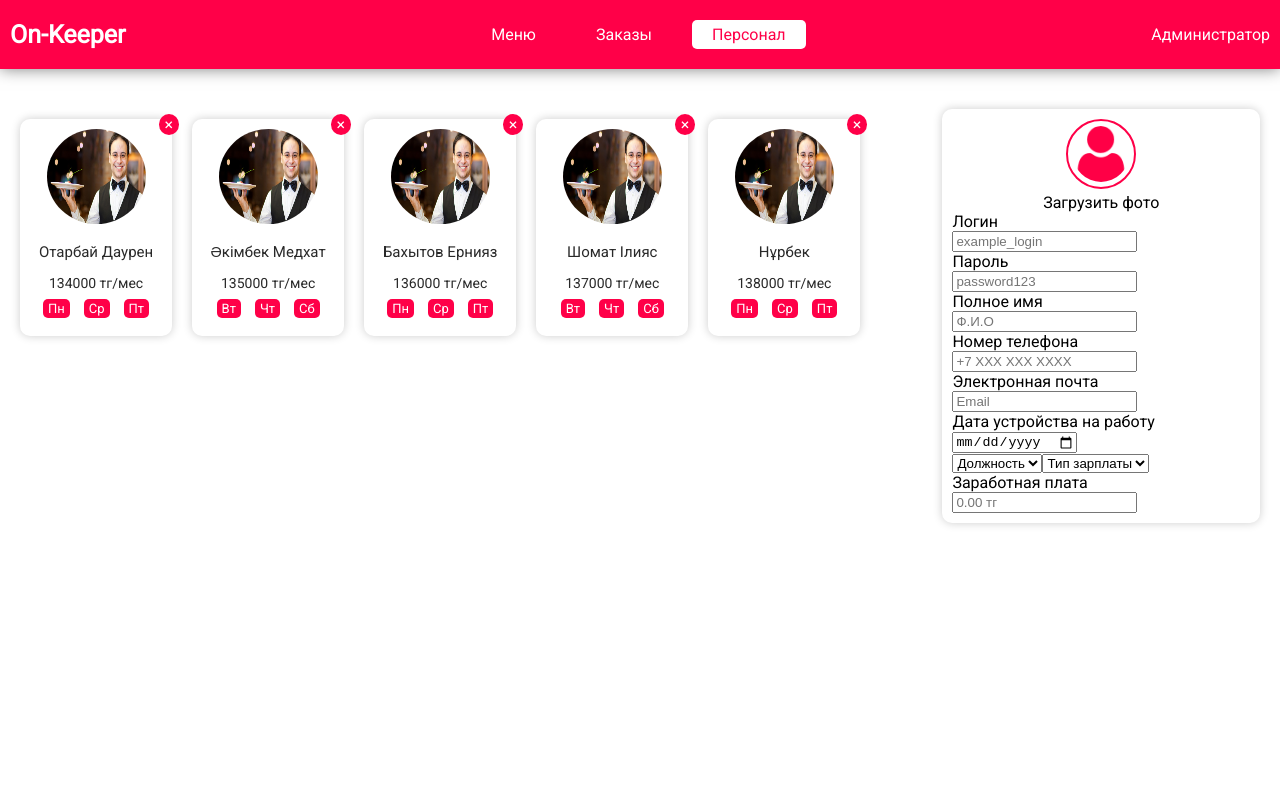
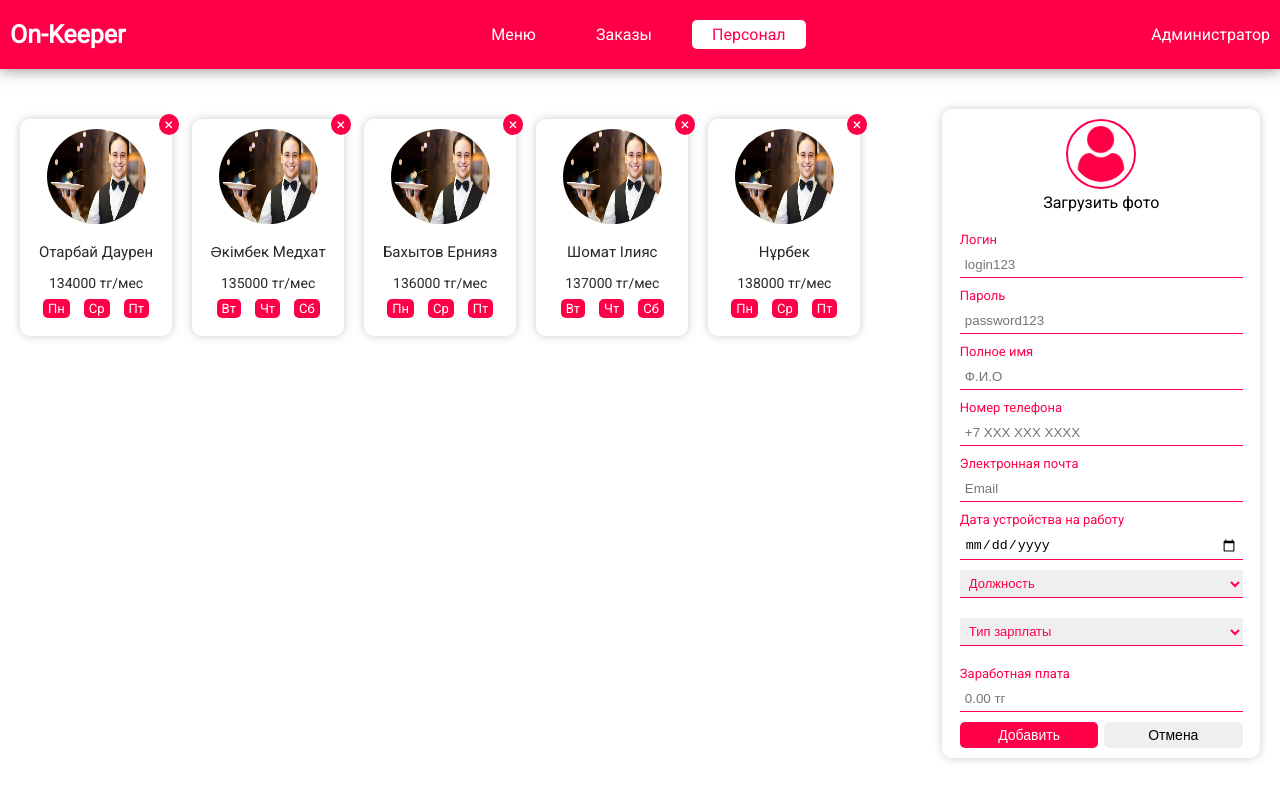
Before and after one commit to Medkhat/onkeeper, a React (Create React App) app: page /personal in a window 1280 px wide. Built offline with nearby package versions, Linux system fonts and the light colour scheme.

Commit message:
Onkeeper App

```diff
--- a/src/components/personal/Personal.module.css
+++ b/src/components/personal/Personal.module.css
@@ -78,6 +78,7 @@
 }
 .upload_img {
   text-align: center;
+  margin-bottom: 20px;
 }
 .upload_img img {
   width: 70px;
@@ -90,6 +91,63 @@
   border-radius: 10px;
   box-shadow: 0 0 10px 0 rgba(0, 0, 0, 0.2);
   margin-right: 10px;
+}
+.form_input {
+  width: 95%;
+  margin: 0 auto 10px auto;
+}
+.form_select {
+  display: block;
+  width: 95%;
+  margin: 0 auto 20px auto;
+  padding: 5px;
+  border: none;
+  outline: none;
+  color: #ff0048;
+  cursor: pointer;
+  font-size: 13px;
+  border-bottom: 1px solid #ff0048;
+}
+.form_input label {
+  display: block;
+  color: #ff0048;
+  cursor: pointer;
+  font-size: 13px;
+}
+.form_input input {
+  margin-top: 5px;
+  width: 100%;
+  padding: 5px;
+  border: none;
+  border-bottom: 1px solid #ff0048;
+  outline: none;
+}
+.form_btn {
+  width: 95%;
+  margin: 10px auto 0 auto;
+  display: flex;
+  display: -webkit-flex;
+  display: -ms-flexbox;
+  justify-content: space-between;
+  align-items: center;
+}
+.form_btn button {
+  width: 49%;
+  border: none;
+  font-size: 14px;
+  padding: 5px;
+  border-radius: 5px;
+  cursor: pointer;
+}
+.form_btn button:hover {
+  box-shadow: 0 0 10px 0 rgba(0, 0, 0, 0.2);
+}
+.form_btn button:focus {
+  outline: none;
+}
+.add {
+  background-color: #ff0048;
+  color: #ffffff;
 }
 @media only screen and (min-width: 1500px) {
   .left_block {
--- a/src/components/personal/PersonalForm.jsx
+++ b/src/components/personal/PersonalForm.jsx
@@ -20,6 +20,7 @@ const SelectOption = (props) => {
 const PersonalForm = () => {
   return (
     <div className={p.personal_form}>
+      <form>
         <div className={p.upload_img}>
           <img src={def_user} alt="DEFAULT_USER" />
           <label className={p.img_label}>
@@ -27,7 +28,7 @@ const PersonalForm = () => {
             <input type="file" style={{ display: "none" }} />
           </label>
         </div>
-      <FormInputs type="text" placeholder="example_login" label="Логин" />
+        <FormInputs type="text" placeholder="login123" label="Логин" />
         <FormInputs type="password" placeholder="password123" label="Пароль" />
         <FormInputs type="text" placeholder="Ф.И.О" label="Полное имя" />
         <FormInputs type="number" placeholder="+7 XXX XXX XXXX" label="Номер телефона" />
@@ -46,6 +47,11 @@ const PersonalForm = () => {
           <SelectOption value="kzt" option="KZT" />
         </select>
         <FormInputs type="number" placeholder="0.00 тг" label="Заработная плата" />
+        <div className={p.form_btn}>
+          <button type="button" className={p.add}>Добавить</button>
+          <button type="reset" className={p.reset}>Отмена</button>
+        </div>
+      </form>
     </div>
   )
 }
```
Lines whose indentation alone changed are shown as unchanged.
